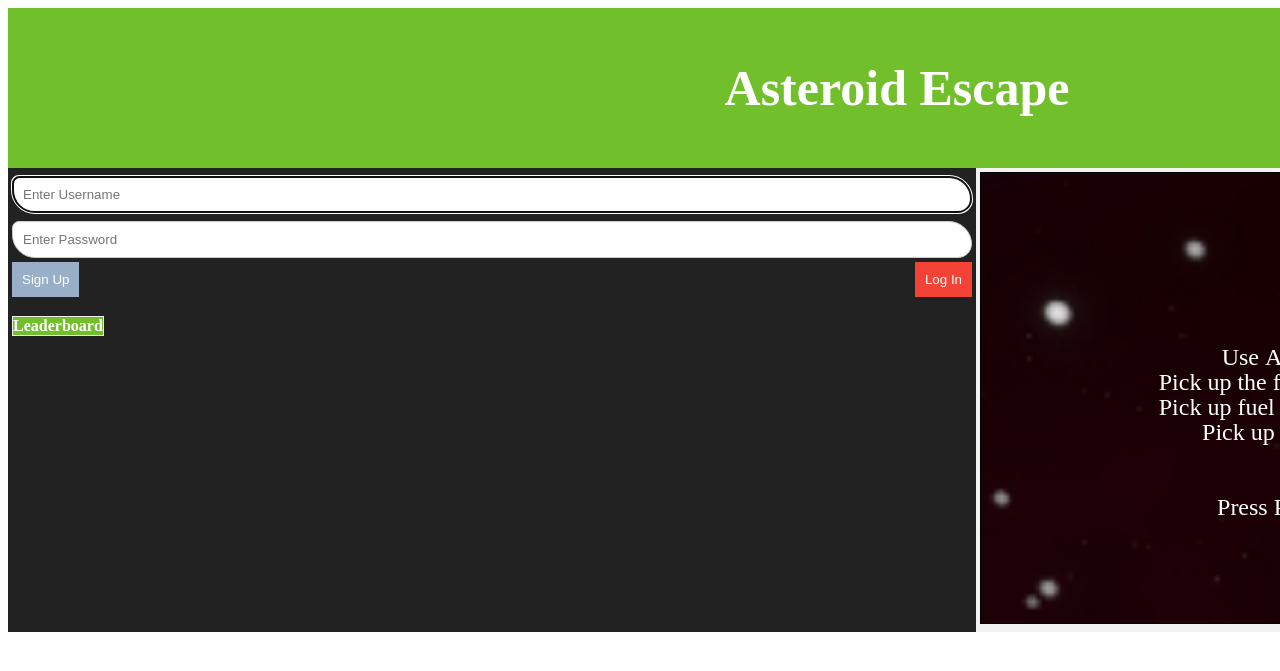
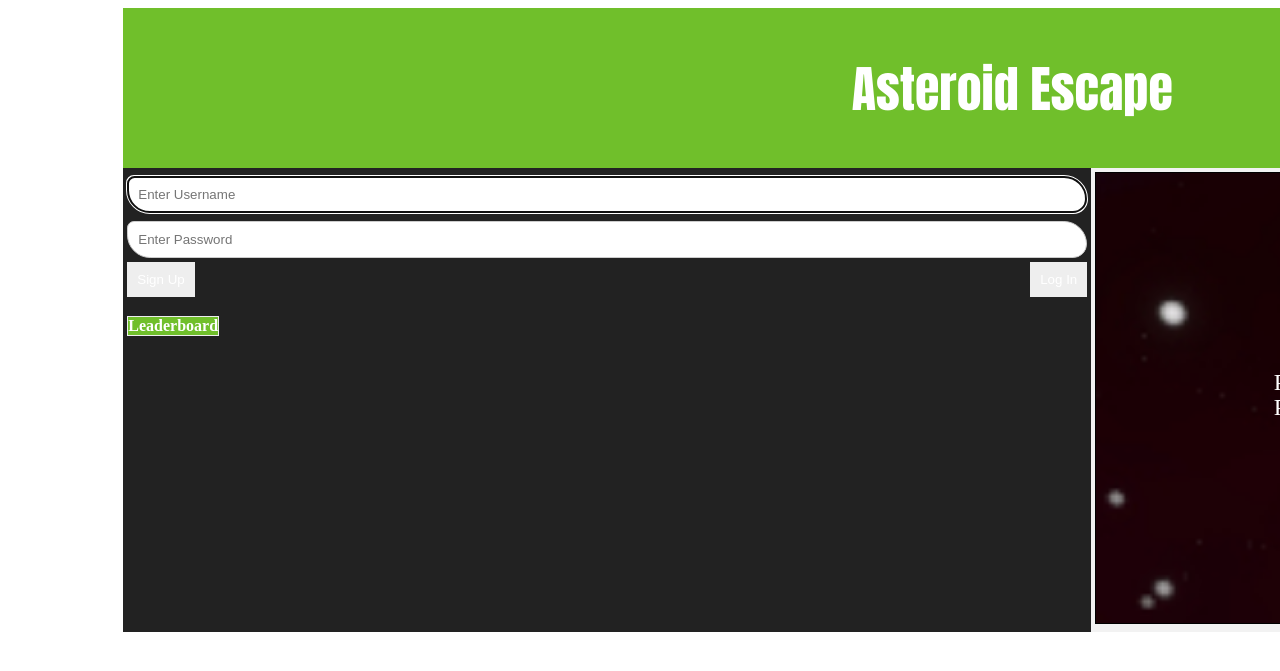
Before and after one commit to jackylau-nyc/Asteroid-Escape, a PHP site: page / in a window 1280 px wide; the page is wider, and only the part inside the window is pictured. Shown: the top 671 px of that part. Run offline with PHP 8.4, Linux system fonts and the light colour scheme; data that the repository does not hold is empty.

Commit message:
adjusting front end

```diff
--- a/asteroidescape.js
+++ b/asteroidescape.js
@@ -7,7 +7,7 @@
 	var changeDifficulty = false;
 	var fireballOnScreen = false;
 	var chocbarOnScreen = false;
-	bgMusic = new Audio('POL-king-of-coins-short.wav');
+	bgMusic = new Audio('vaporwave-loop.mp3');
 	bgMusic.addEventListener('ended', function() {
 		this.currentTime = 0;
 		this.play();
--- a/index.php
+++ b/index.php
@@ -16,8 +16,8 @@
     <script src = "asteroidescape.js"></script>
   </head>
   <body onload="start()">
-<table style="width:100vw">
-<tr><th colspan="3" style="height:20vh; text-align:center; font-family:'Roboto Sans';  font-size:50px ">Asteroid Escape</th></tr>
+<table style="width:80vw">
+<tr><th colspan="3" style="height:20vh; text-align:center; font-family:'Impact';  font-size:50px ">Asteroid Escape</th></tr>
 	<tr>
 		<td style="background-color:#222 ; width: 20vw;horizontal-align:right; vertical-align:top">
 			<div class="nav">
@@ -26,8 +26,8 @@
 				<input type="text" placeholder="Enter Username" value = "<?php echo $username ?>" name="uname" id="loginUsername" class ="loginField" onFocus="if (deadTimer == -1) pauseGame(); document.getElementById('logInResponse').innerHTML='';" autofocus>
 				<input type="password" placeholder="Enter Password" value = "<?php echo $password ?>" name="psw" id="loginPassword" class ="loginField" onFocus="if (deadTimer == -1) pauseGame(); document.getElementById('logInResponse').innerHTML='';">
 				<span class="error"><div id="logInResponse"></div></span>
-				<button  style= "float:right; background-color: #f44336;" type="button" onclick="logIn()" class="signupbtn">Log In</button>
-				<button style= "float:left; background-color: #98AFC7;" id = "signUpbtn" onclick="if (deadTimer == -1) pauseGame(); document.getElementById('signUp').style.display='block'; listening = false;" style="width:auto;">Sign Up</button>
+				<button  style= "float:right; background-color: #eee;" type="button" onclick="logIn()" class="signupbtn">Log In</button>
+				<button style= "float:left; background-color: #eee;" id = "signUpbtn" onclick="if (deadTimer == -1) pauseGame(); document.getElementById('signUp').style.display='block'; listening = false;" style="width:auto;">Sign Up</button>
 			 </div>
 			 <div id = "userInfo">
 			 </div>
@@ -83,8 +83,8 @@
 				  <span class="error"><div id="signUpResponse"></div></span>
 
 				  <div  id = "signUpFormBtns" class="clearfix">
-					<button type="button" style= "float:left; background-color: #98AFC7;" onclick="document.getElementById('signUp').style.display='none'; listening = true;">Cancel</button>
-					<button type="button" style= "float:right; background-color: #f44336;" onclick="signUp()" class="signupbtn">Sign Up</button>
+					<button type="button" style= "float:left; background-color: #eee;" onclick="document.getElementById('signUp').style.display='none'; listening = true;">Cancel</button>
+					<button type="button" style= "float:right; background-color: #eee;" onclick="signUp()" class="signupbtn">Sign Up</button>
 				  </div>
 				</div>
 			  </form>
```
Also changed, not shown: 1 other file.
